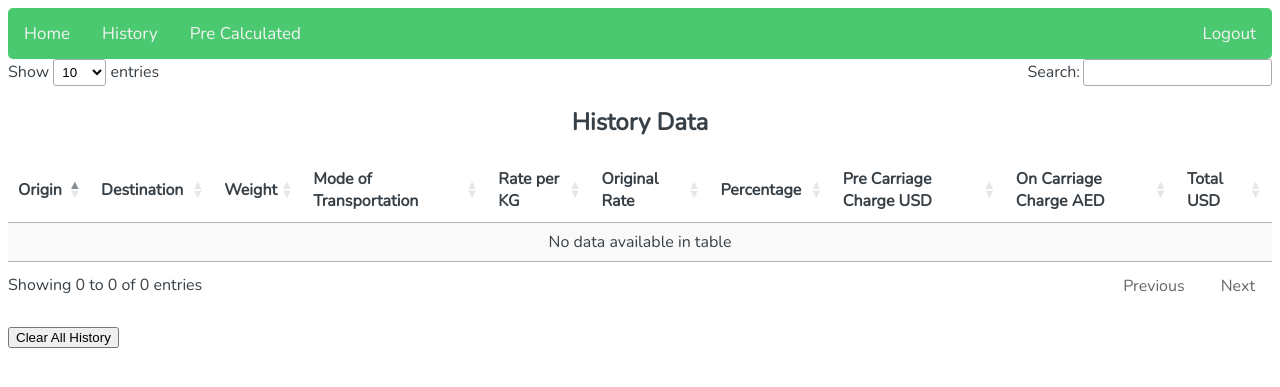
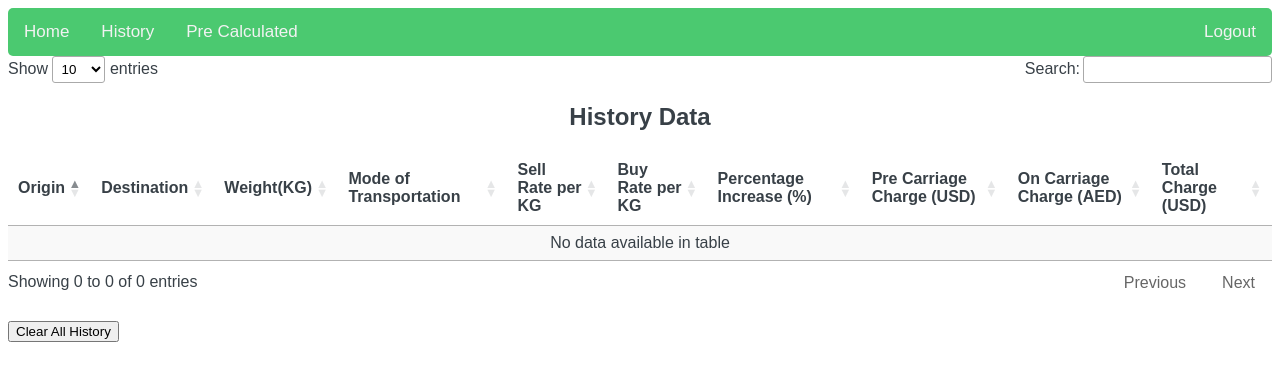
Before and after one commit to prabeesh/flask-example, a Flask app: page /history in a window 1280 px wide. Shown: the top 387 px of the page. Run offline with Flask 2, Linux system fonts and the light colour scheme; a user stored in the database is signed in; data that the repository does not hold is empty; some libraries are stand-ins or nearby versions; some web fonts are replaced.

Commit message:
clean up and update

```diff
--- /dev/null
+++ b/static/font.css
@@ -0,0 +1,16 @@
+/* latin */
+@font-face {
+  font-family: 'Nunito';
+  font-style: normal;
+  font-weight: 300;
+  src: local('Nunito-Light'), url(http://fonts.gstatic.com/s/nunito/v7/1TiHc9yag0wq3lDO9cw0vpBw1xU1rKptJj_0jans920.woff2) format('woff2');
+  unicode-range: U+0000-00FF, U+0131, U+0152-0153, U+02C6, U+02DA, U+02DC, U+2000-206F, U+2074, U+20AC, U+2212, U+2215, U+E0FF, U+EFFD, U+F000;
+}
+/* latin */
+@font-face {
+  font-family: 'Nunito';
+  font-style: normal;
+  font-weight: 400;
+  src: local('Nunito-Regular'), url(http://fonts.gstatic.com/s/nunito/v7/6TbRXKWJjpj6V2v_WyRbMevvDin1pK8aKteLpeZ5c0A.woff2) format('woff2');
+  unicode-range: U+0000-00FF, U+0131, U+0152-0153, U+02C6, U+02DA, U+02DC, U+2000-206F, U+2074, U+20AC, U+2212, U+2215, U+E0FF, U+EFFD, U+F000;
+}
--- a/templates/info.html
+++ b/templates/info.html
@@ -2,7 +2,7 @@
 <html lang="en">
 <head>
     <link rel="stylesheet" href="{{ url_for('static', filename='style.css') }}">
-    <link href='http://fonts.googleapis.com/css?family=Nunito:400,300' rel='stylesheet' type='text/css'>
+    <link rel="stylesheet" href="{{ url_for('static', filename='font.css') }}">
     <meta charset="UTF-8">
     <title>Rate Card</title>
 </head>
--- a/templates/login.html
+++ b/templates/login.html
@@ -2,12 +2,12 @@
 <html lang="en">
 <head>
     <link rel="stylesheet" href="{{ url_for('static', filename='style.css') }}">
-    <link href='http://fonts.googleapis.com/css?family=Nunito:400,300' rel='stylesheet' type='text/css'>
+    <link rel="stylesheet" href="{{ url_for('static', filename='font.css') }}">
     <meta charset="UTF-8">
     <title>Rate Card</title>
 </head>
 <body>
-<form action='/' method='POST'>
+<form action="{{ url_for('login')}}" method='POST'>
     <input type='text' name='username' id='username' placeholder='username' required>
     <input type='password' name='pw' id='pw' placeholder='password' required>
     <button type='submit' name='submit' value='log in'>Log in</button>
--- a/templates/main.html
+++ b/templates/main.html
@@ -2,14 +2,12 @@
 <html lang="en">
 <head>
     <link rel="stylesheet" href="{{ url_for('static', filename='style.css') }}">
-    <link href='http://fonts.googleapis.com/css?family=Nunito:400,300' rel='stylesheet' type='text/css'>
-    <meta charset="UTF-8">
     {% include 'menu.html' %}
     {% block head %}
     {% endblock %}
 </head>
 <body>
-<form action="/rate-card" method="POST">
+<form action="{{ url_for('rate_card')}}" method="POST">
     <div>Select the origin <select type="text" name="origin">
         {% for origin in origins %}
         <option value="{{ origin }}" SELECTED> {{ origin }}</option>
--- a/templates/menu.html
+++ b/templates/menu.html
@@ -1,6 +1,7 @@
 <head>
     <link rel="stylesheet" href="{{ url_for('static', filename='menu.css') }}">
-    <link href='http://fonts.googleapis.com/css?family=Nunito:400,300' rel='stylesheet' type='text/css'>
+    <link rel="stylesheet" href="{{ url_for('static', filename='font.css') }}">
+    <meta charset="UTF-8">
     <title>Rate Card</title>
 </head>
 <div>
--- a/templates/table.html
+++ b/templates/table.html
@@ -1,9 +1,9 @@
 <!DOCTYPE html>
 <html lang="en">
 <head>
-<script src="https://code.jquery.com/jquery-1.12.3.js"></script>
-<script src="https://cdn.datatables.net/1.10.12/js/jquery.dataTables.min.js"></script>
-<link href='https://cdn.datatables.net/1.10.12/css/jquery.dataTables.min.css' rel='stylesheet' type='text/css'>
+    <script src="https://code.jquery.com/jquery-1.12.3.js"></script>
+    <script src="https://cdn.datatables.net/1.10.12/js/jquery.dataTables.min.js"></script>
+    <link href='https://cdn.datatables.net/1.10.12/css/jquery.dataTables.min.css' rel='stylesheet' type='text/css'>
     {% include 'menu.html' %}
     {% block head %}
     {% endblock %}
@@ -21,16 +21,16 @@
             <tr>
                 <th>Origin</th>
                 <th>Destination</th>
-                <th>Weight</th>
+                <th>Weight(KG)</th>
                 <th>Mode of Transportation</th>
-                <th>Rate per KG</th>
+                <th>Sell Rate per KG</th>
                 {% if not request.path == url_for('pre_calc') %}
-                    <th>Original Rate</th>
-                    <th>Percentage</th>
+                    <th>Buy Rate per KG</th>
+                    <th>Percentage Increase (%)</th>
                 {% endif %}
-                <th>Pre Carriage Charge USD</th>
-                <th>On Carriage Charge AED</th>
-                <th>Total USD</th>
+                <th>Pre Carriage Charge (USD)</th>
+                <th>On Carriage Charge (AED)</th>
+                <th>Total Charge (USD)</th>
             </tr>
         </thead>
         <tbody>
@@ -54,7 +54,7 @@
     </table>
 <div>
     {% if not request.path == url_for('pre_calc') %}
-    <form action="/history" method="POST">
+    <form action="{{ url_for('history') }}" method="POST">
         <h2 style="text-align: center;">{{ message }}</h2>
         <button type="submit" onclick="return confirm('Are you sure?')" >Clear All History</button>
     </form>
```
Also changed, not shown: main.py (+0 -17 lines), templates/output.html (+6 -9 lines).
